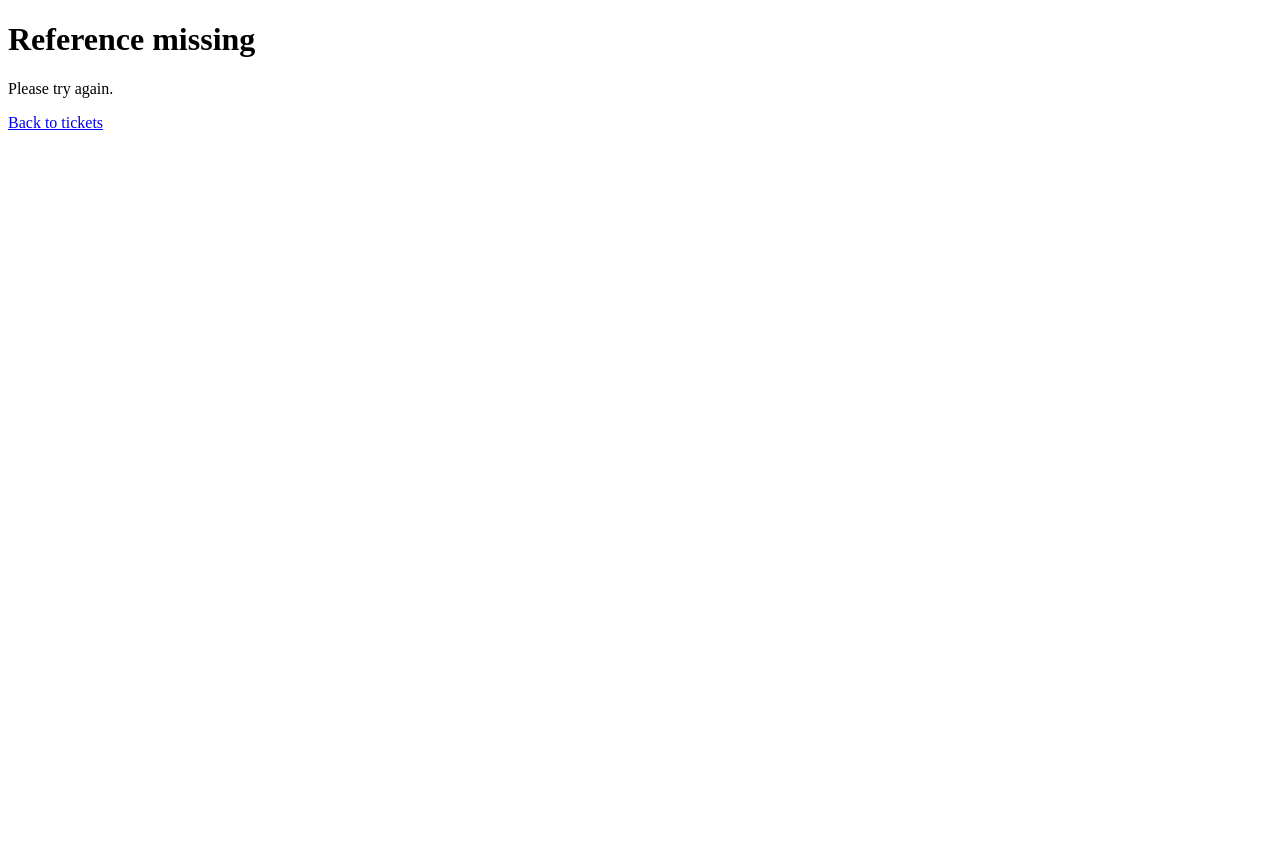
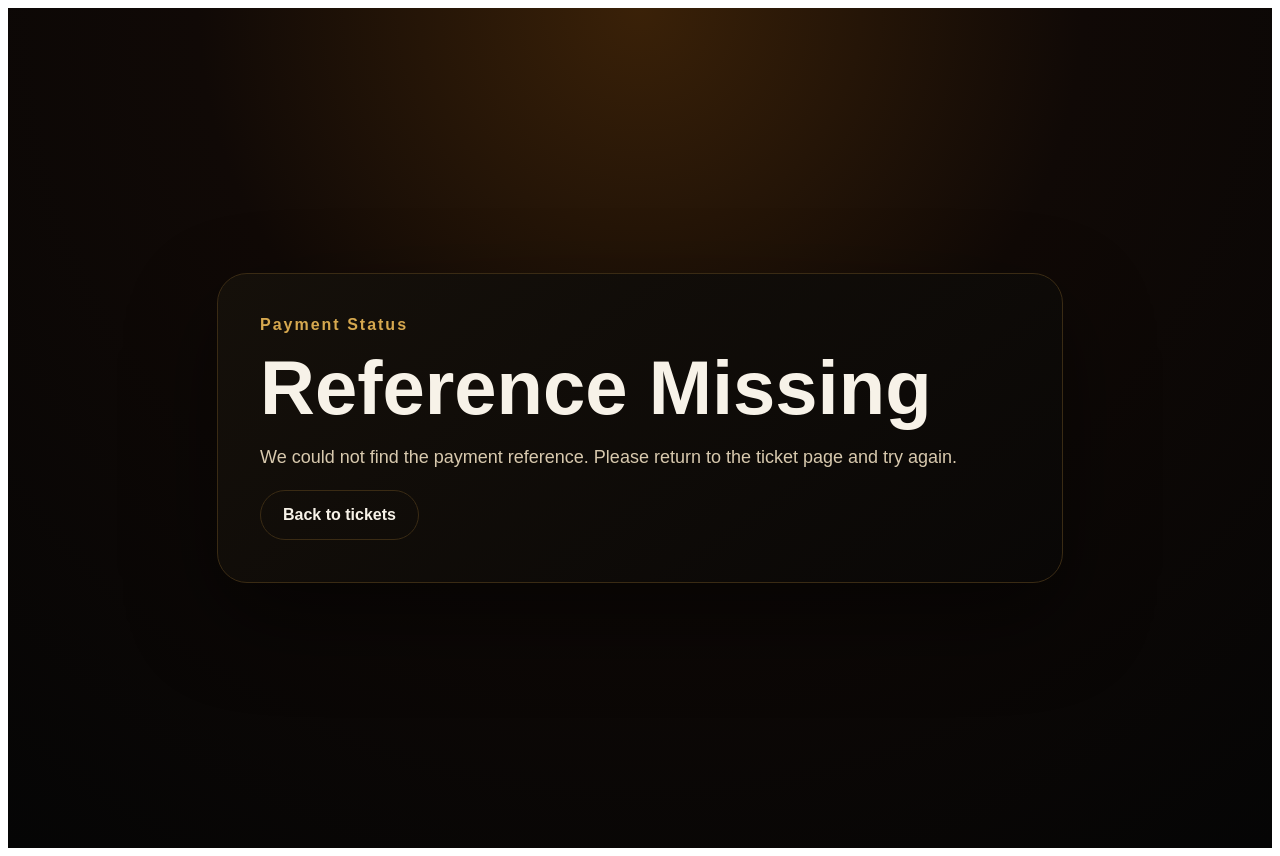
Before and after one commit to mbuguaryan/Ticketing-system-and-payment-, a Next.js app: page /payment/callback in a window 1280 px wide. Before the commit the page ends 800 px from the top, so only its background shows below. Built offline with nearby package versions, Linux system fonts and the light colour scheme.

Commit message:
Improve payment confirmation UI

```diff
--- a/app/payment/callback/page.tsx
+++ b/app/payment/callback/page.tsx
@@ -11,10 +11,13 @@ export default async function PaymentCallbackPage({
 
   if (!reference) {
     return (
-      <main>
-        <h1>Reference missing</h1>
-        <p>Please try again.</p>
-        <Link href="/conference/men-conference-2026">Back to tickets</Link>
+      <main style={mainStyle}>
+        <section style={cardStyle}>
+          <p style={eyebrowStyle}>Payment Status</p>
+          <h1 style={titleStyle}>Reference Missing</h1>
+          <p style={bodyTextStyle}>We could not find the payment reference. Please return to the ticket page and try again.</p>
+          <Link href="/conference/men-conference-2026#tickets" style={secondaryButtonStyle}>Back to tickets</Link>
+        </section>
       </main>
     );
   }
@@ -24,29 +27,161 @@ export default async function PaymentCallbackPage({
     const firstTicket = result.tickets[0];
 
     return (
-      <main>
-        <h1>{result.paid ? "Confirmed" : "Not Complete"}</h1>
-        <p>Reference: {reference}</p>
-        {result.paid ? (
-          <div>
-            <p>Your ticket has been issued.</p>
-            {firstTicket ? <p><Link href={`/ticket/${firstTicket.ticket_code}`}>View Your Ticket</Link></p> : null}
-            {result.requiresScheduling ? <p><Link href="/schedule">Open Calendly / Zoom Access</Link></p> : null}
+      <main style={mainStyle}>
+        <section style={cardStyle}>
+          <p style={eyebrowStyle}>Men’s Conference 2026</p>
+          <div style={statusBadgeStyle}>{result.paid ? "Payment Confirmed" : "Payment Not Complete"}</div>
+          <h1 style={titleStyle}>{result.paid ? "Your Ticket Is Ready" : "Please Complete Payment"}</h1>
+
+          <div style={referenceBoxStyle}>
+            <p style={{ margin: 0, color: "#b8ac97", fontSize: 13 }}>Reference</p>
+            <strong style={{ wordBreak: "break-all" }}>{reference}</strong>
           </div>
-        ) : (
-          <Link href="/conference/men-conference-2026">Try Again</Link>
-        )}
+
+          {result.paid ? (
+            <div>
+              <p style={bodyTextStyle}>
+                Thank you. Your payment has been verified and your secure ticket has been issued.
+              </p>
+
+              <div style={actionRowStyle}>
+                {firstTicket ? (
+                  <Link href={`/ticket/${firstTicket.ticket_code}`} style={primaryButtonStyle}>View Your Ticket</Link>
+                ) : null}
+                <Link href="/conference/men-conference-2026#tickets" style={secondaryButtonStyle}>Buy Another Ticket</Link>
+              </div>
+
+              {result.requiresScheduling ? (
+                <div style={noticeStyle}>
+                  <strong>Virtual Access</strong>
+                  <p style={{ color: "#b8ac97", lineHeight: 1.6, marginBottom: 12 }}>
+                    This order includes virtual access. Use Calendly to coordinate the Zoom access details.
+                  </p>
+                  <Link href="/schedule" style={textLinkStyle}>Open Calendly / Zoom Access</Link>
+                </div>
+              ) : null}
+            </div>
+          ) : (
+            <div>
+              <p style={bodyTextStyle}>{result.message}</p>
+              <Link href="/conference/men-conference-2026#tickets" style={primaryButtonStyle}>Try Again</Link>
+            </div>
+          )}
+        </section>
       </main>
     );
   } catch (error) {
     const message = error instanceof Error ? error.message : "Unable to complete request.";
 
     return (
-      <main>
-        <h1>Verification failed</h1>
-        <p>{message}</p>
-        <Link href="/conference/men-conference-2026">Back to tickets</Link>
+      <main style={mainStyle}>
+        <section style={cardStyle}>
+          <p style={eyebrowStyle}>Payment Status</p>
+          <h1 style={titleStyle}>Verification Failed</h1>
+          <p style={bodyTextStyle}>{message}</p>
+          <Link href="/conference/men-conference-2026#tickets" style={secondaryButtonStyle}>Back to tickets</Link>
+        </section>
       </main>
     );
   }
 }
+
+const mainStyle = {
+  minHeight: "100vh",
+  display: "grid",
+  placeItems: "center",
+  padding: 20,
+  background: "radial-gradient(circle at top, #3a2108 0%, #100906 42%, #050505 100%)",
+  color: "#f7f2e8",
+  fontFamily: "Arial, sans-serif",
+} as const;
+
+const cardStyle = {
+  width: "min(760px, 100%)",
+  border: "1px solid #3a2b14",
+  borderRadius: 30,
+  padding: "clamp(22px, 5vw, 42px)",
+  background: "linear-gradient(145deg, #15100a 0%, #090706 100%)",
+  boxShadow: "0 35px 90px rgba(0,0,0,.48)",
+} as const;
+
+const eyebrowStyle = {
+  color: "#d6a84f",
+  fontWeight: 900,
+  letterSpacing: 2,
+  margin: 0,
+} as const;
+
+const statusBadgeStyle = {
+  display: "inline-flex",
+  marginTop: 18,
+  border: "1px solid #d6a84f",
+  borderRadius: 999,
+  padding: "8px 14px",
+  color: "#d6a84f",
+  fontWeight: 900,
+} as const;
+
+const titleStyle = {
+  fontSize: "clamp(38px, 8vw, 76px)",
+  lineHeight: 0.95,
+  margin: "18px 0",
+} as const;
+
+const bodyTextStyle = {
+  color: "#d8c9ae",
+  fontSize: 18,
+  lineHeight: 1.7,
+} as const;
+
+const referenceBoxStyle = {
+  border: "1px solid #3a2b14",
+  borderRadius: 18,
+  padding: 16,
+  background: "rgba(0,0,0,.25)",
+  margin: "20px 0",
+} as const;
+
+const actionRowStyle = {
+  display: "flex",
+  flexWrap: "wrap",
+  gap: 12,
+  marginTop: 22,
+} as const;
+
+const primaryButtonStyle = {
+  display: "inline-flex",
+  alignItems: "center",
+  justifyContent: "center",
+  borderRadius: 999,
+  padding: "15px 22px",
+  background: "#d6a84f",
+  color: "#120d04",
+  fontWeight: 900,
+  textDecoration: "none",
+} as const;
+
+const secondaryButtonStyle = {
+  display: "inline-flex",
+  alignItems: "center",
+  justifyContent: "center",
+  borderRadius: 999,
+  padding: "15px 22px",
+  border: "1px solid #3a2b14",
+  color: "#f7f2e8",
+  fontWeight: 900,
+  textDecoration: "none",
+} as const;
+
+const noticeStyle = {
+  border: "1px solid #3a2b14",
+  borderRadius: 20,
+  padding: 18,
+  background: "rgba(17, 24, 39, .55)",
+  marginTop: 22,
+} as const;
+
+const textLinkStyle = {
+  color: "#d6a84f",
+  fontWeight: 900,
+} as const;
```
